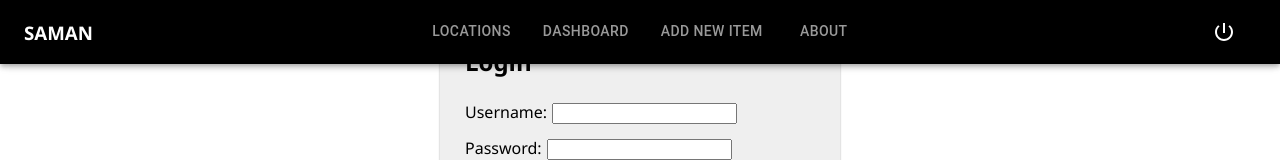
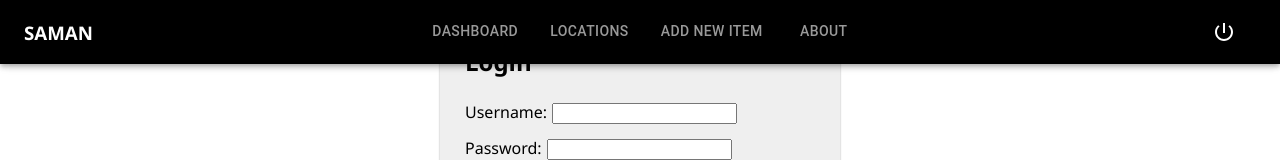
Before and after one commit to mathaimoua/SAMAN, a React (Create React App) app: page /#/info in a window 1280 px wide. Shown: the top 160 px of the page. Built offline with nearby package versions, Linux system fonts and the light colour scheme; no server answers.

Commit message:
Order of header list elements

```diff
--- a/src/components/NavBar/NavBar.jsx
+++ b/src/components/NavBar/NavBar.jsx
@@ -5,7 +5,7 @@ import SideDrawer from '../SideDrawer/SideDrawer';
 
 function NavBar(){
 
-  const PAGES = ["Locations", "Dashboard", "Add New Item", "About"]
+  const PAGES = [ "Dashboard", "Locations", "Add New Item", "About"]
   const [currentTab, setCurrentTab] = useState();
   const theme = useTheme();
   console.log(theme);
--- a/src/components/SideDrawer/SideDrawer.jsx
+++ b/src/components/SideDrawer/SideDrawer.jsx
@@ -5,7 +5,7 @@ import { useState } from 'react'
 
 function SideDrawer(){
 
-  const PAGES = ["Locations", "Dashboard", "Add New Item", "About", "Logout"]
+  const PAGES = ["Dashboard", "Locations", "Add New Item", "About", "Logout"]
   const [openDrawer, setOpenDrawer] = useState(false)
 
   return(
```
